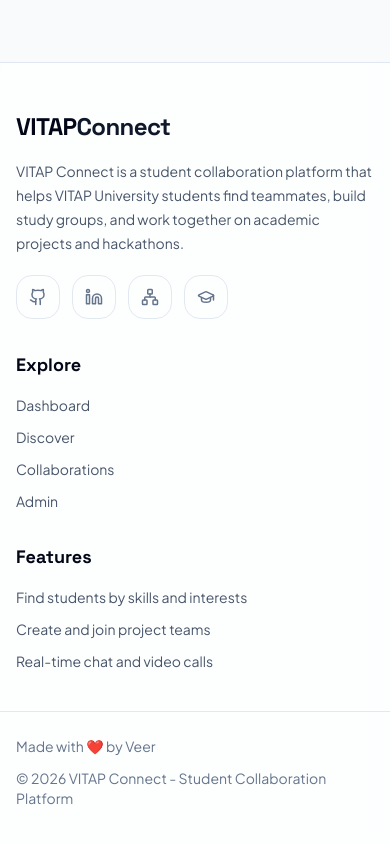
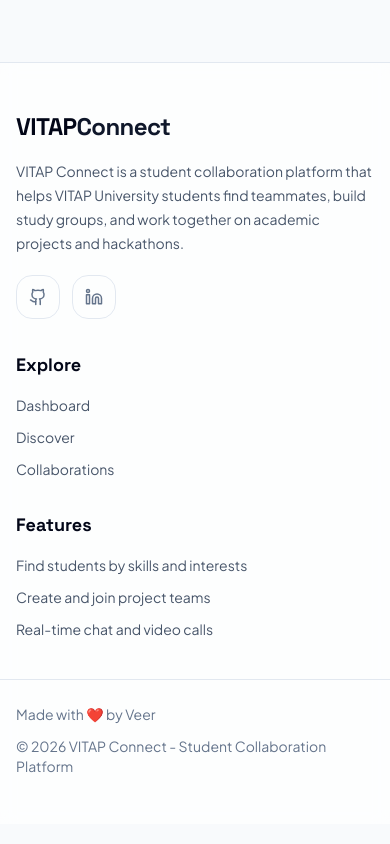
Before and after one commit to VeerDev-hub/VITAP-Connect, a React (Vite) app in the folder frontend/: page /login in a window 390 px wide. Shown: the part 1007-1851 px from the top of the page. Built offline with nearby package versions, Linux system fonts and the light colour scheme; no server answers.

Commit message:
style: Polish chat mobile responsiveness and finalize typing UI

```diff
--- a/frontend/src/components/Footer.jsx
+++ b/frontend/src/components/Footer.jsx
@@ -1,11 +1,10 @@
 import { Link } from "react-router-dom";
-import { Github, GraduationCap, Network, Linkedin } from "lucide-react";
+import { Github, Linkedin } from "lucide-react";
 
 const links = [
   ["Dashboard", "/dashboard"],
   ["Discover", "/discover"],
-  ["Collaborations", "/collaborations"],
-  ["Admin", "/admin"]
+  ["Collaborations", "/collaborations"]
 ];
 
 export default function Footer() {
@@ -26,8 +25,6 @@ export default function Footer() {
             <a href="https://www.linkedin.com/in/veer-pratap-singh-99a368310/" className="rounded-2xl border border-slate-200 p-3 transition hover:bg-slate-50 dark:border-white/10 dark:hover:bg-white/5" target="_blank" rel="noopener noreferrer">
               <Linkedin size={18} />
             </a>
-            <div className="rounded-2xl border border-slate-200 p-3 dark:border-white/10"><Network size={18} /></div>
-            <div className="rounded-2xl border border-slate-200 p-3 dark:border-white/10"><GraduationCap size={18} /></div>
           </div>
         </div>
 
```
